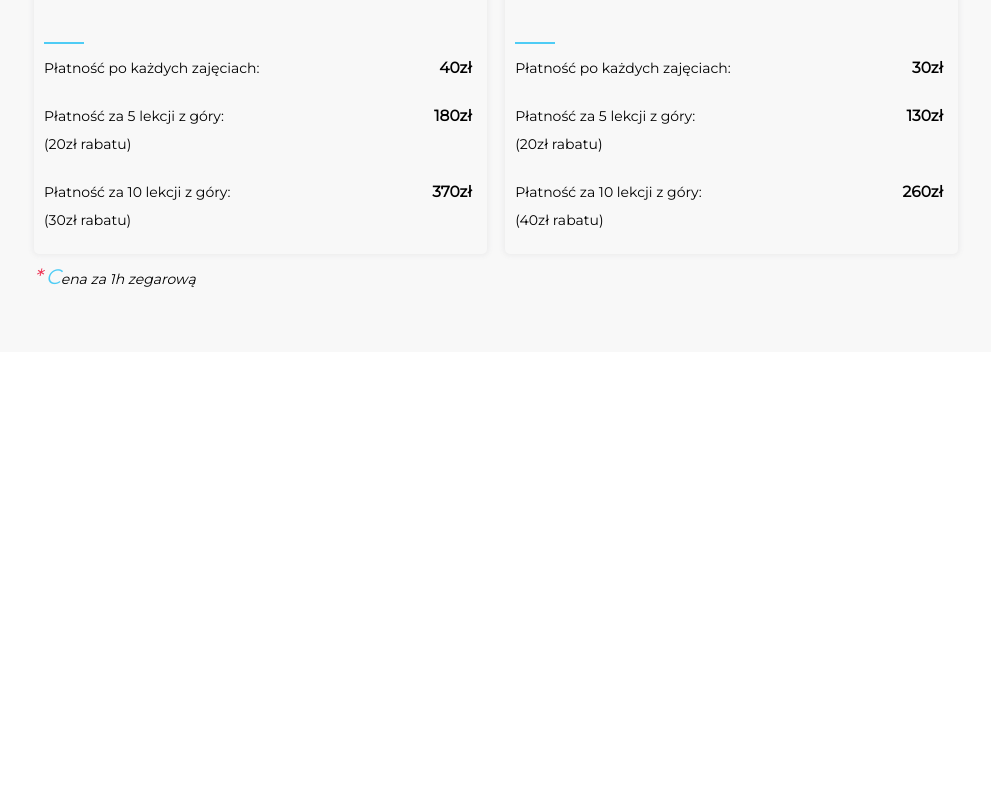
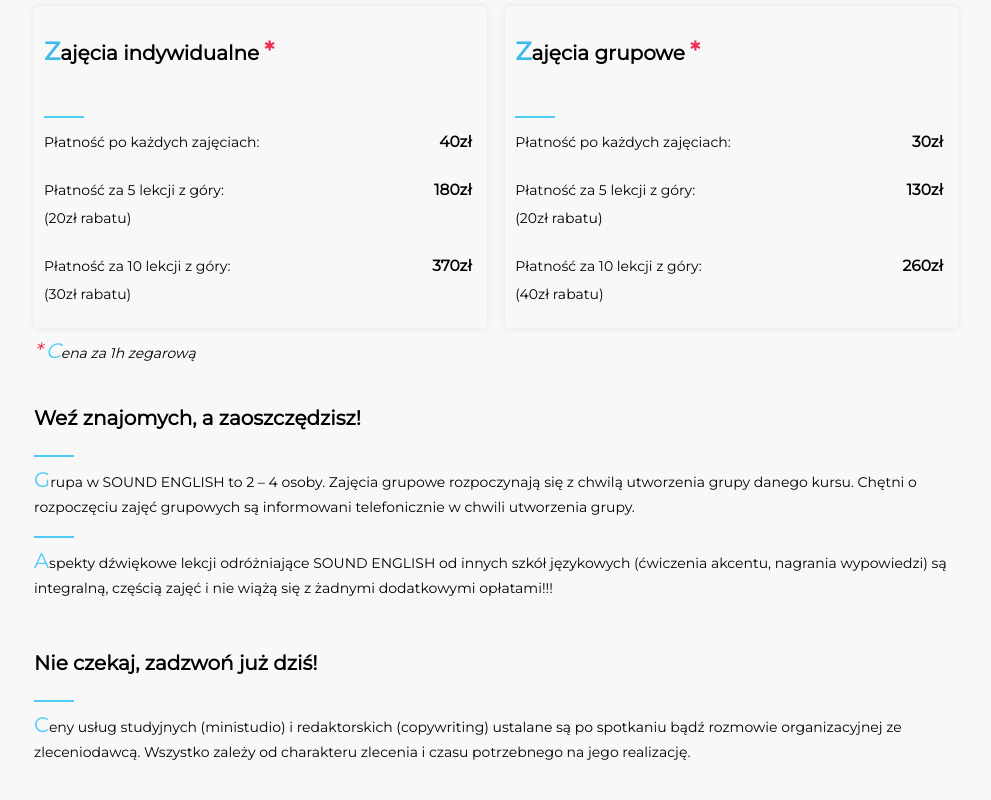
Before and after one commit to TomekMojsiuk/sound-english, a React (Create React App) app: page /oferta in a window 1280 px wide. Shown: the part 1727-2527 px from the top of the page, without its empty margins (144-1135 px from the left). Before the commit the page ends 2079 px from the top, so only its background shows below. Built offline with nearby package versions, Linux system fonts and the light colour scheme.

Commit message:
Oferta i Cennik page finished

```diff
--- a/src/Pages/OfertaCennik/OfertaCennik.js
+++ b/src/Pages/OfertaCennik/OfertaCennik.js
@@ -34,7 +34,7 @@ class OfertaCennik extends React.Component {
 
   return componentDidMount ? (
    <div className='content__box'>
-    <div className='main__content'>
+    <div id='cennik' className='main__content'>
      <div className='flag--addon' />
      <h1>
       <span>K</span>ursy językowe SOUND ENGLISH
@@ -185,6 +185,7 @@ class OfertaCennik extends React.Component {
      <h1>
       <span>C</span>ennik
      </h1>
+     <h2>Kursy językowe</h2>
 
      <div className='prices__container'>
       <div className={"left"}>
@@ -248,6 +249,32 @@ class OfertaCennik extends React.Component {
      <p className={"footnote"}>
       <span className={"asterisk"}>&#42;</span> <span>C</span>ena za 1h zegarową
      </p>
+
+     <h2 className='h2__header--adjust'>Weź znajomych, a zaoszczędzisz!</h2>
+     <div className='text__box'>
+      <div className='underline' />
+      <p className='read--basic'>
+       <span>G</span>rupa w SOUND ENGLISH to 2 – 4 osoby. Zajęcia grupowe
+       rozpoczynają się z chwilą utworzenia grupy danego kursu. Chętni o
+       rozpoczęciu zajęć grupowych są informowani telefonicznie w chwili
+       utworzenia grupy.
+      </p>
+      <div className='underline' />
+      <p className='read--basic'>
+       <span>A</span>spekty dźwiękowe lekcji odróżniające SOUND ENGLISH od
+       innych szkół językowych (ćwiczenia akcentu, nagrania wypowiedzi) są
+       integralną, częścią zajęć i nie wiążą się z żadnymi dodatkowymi
+       opłatami!!!
+      </p>
+      <h2 className='h2__header--adjust'>Nie czekaj, zadzwoń już dziś!</h2>
+      <div className='underline' />
+      <p className='read--basic'>
+       <span>C</span>eny usług studyjnych (ministudio) i redaktorskich
+       (copywriting) ustalane są po spotkaniu bądź rozmowie organizacyjnej ze
+       zleceniodawcą. Wszystko zależy od charakteru zlecenia i czasu potrzebnego
+       na jego realizację.
+      </p>
+     </div>
     </div>
    </div>
   ) : (
--- a/src/Pages/OfertaCennik/OfertaCennik.scss
+++ b/src/Pages/OfertaCennik/OfertaCennik.scss
@@ -62,9 +62,6 @@
    clear: both;
   }
 
-  @media all and (min-width: $BreakpointDesktop) {
-  }
-
   .bold {
    color: unset;
    font-size: 1.1em;
@@ -74,6 +71,19 @@
  }
 }
 
+#cennik {
+    .text__box {
+        margin-top: 20px;
+        @media all and (min-width: $BreakpointDesktop) {
+            // margin-top: 30px;
+        }
+    }
+
+    .h2__header--adjust {
+        margin: 40px 0 20px 0;
+    }
+}
+
 // Icons
 .up-to-date {
  background: url("../../assets/ico/up-to-date.svg");
```
